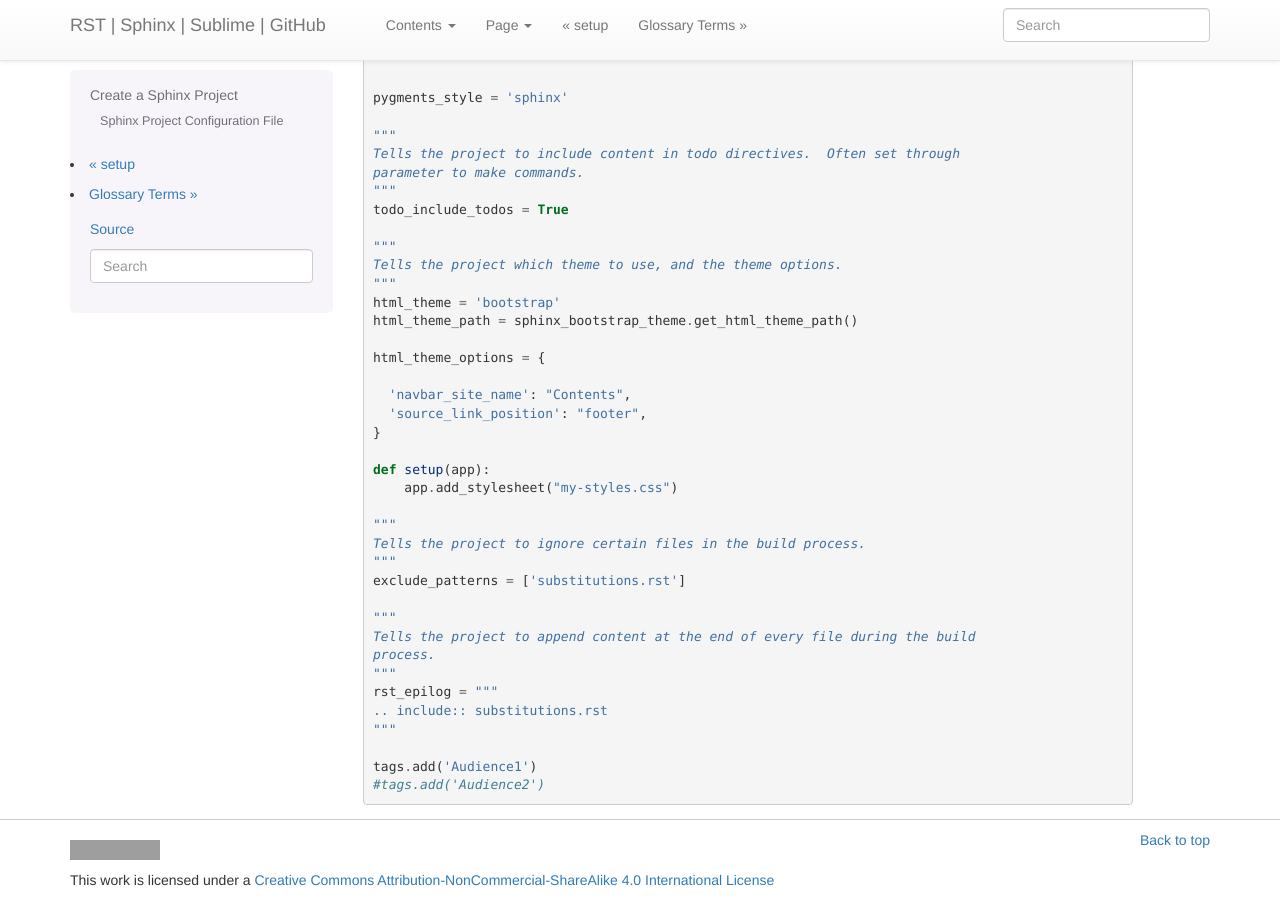
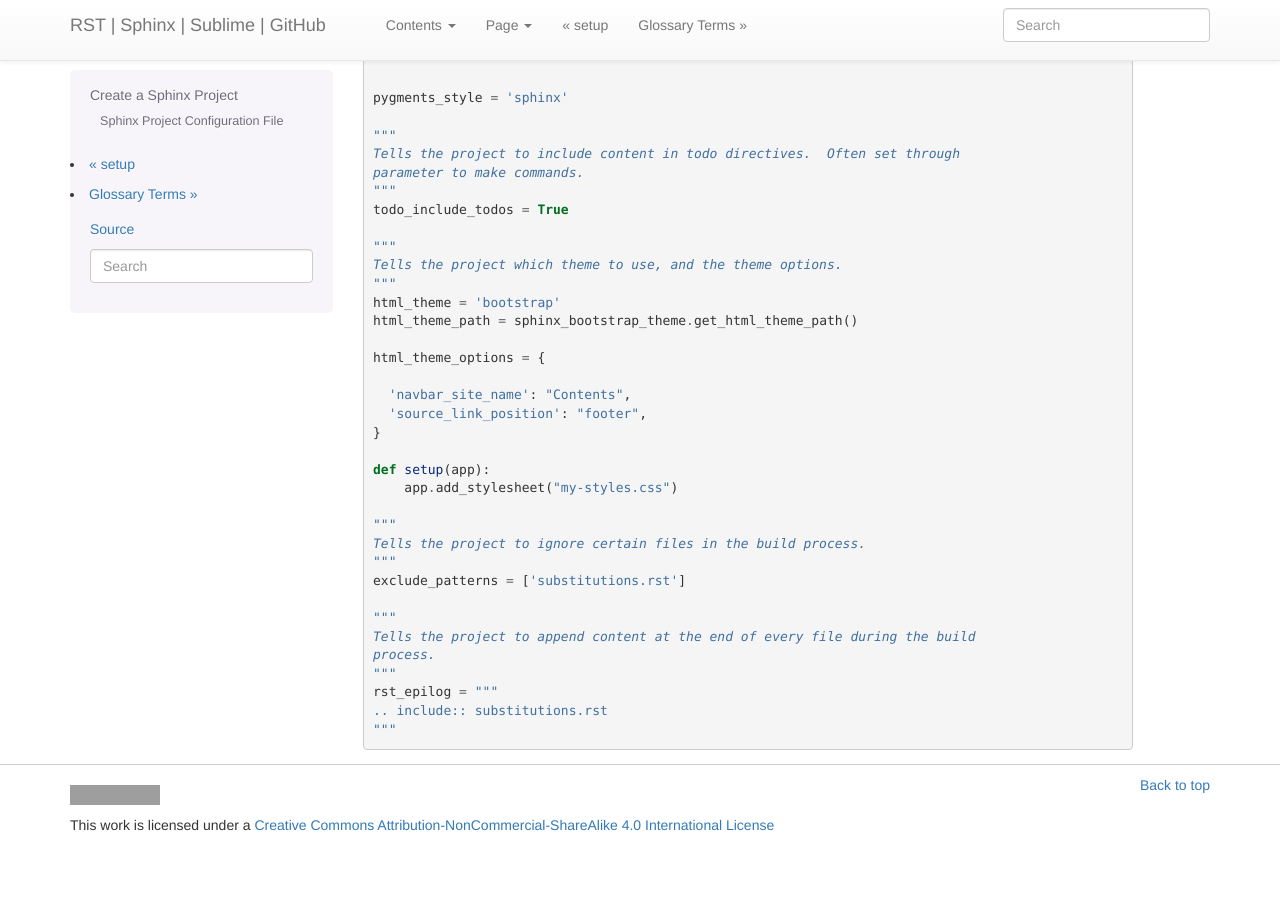
Before and after one commit to MarkHoeber/sphinx_conditions, a Sphinx documentation site: the page built from source/create_project.rst, in a window 1280 px wide and 900 px high, scrolled down 1562 px. Built offline with Sphinx 7.4.7, drawn with Linux system fonts in a browser that asks for light colours; pages that are not in the unit, such as notebooks, are missing from menus; cross-references to code outside the pages are shown as plain code; after the commit the page ends 2407 px from its top, so only the background shows below that; grey boxes are pictures that could not be loaded.

Commit message:
conf and make update

```diff
--- a/source/conf.py
+++ b/source/conf.py
@@ -93,6 +93,3 @@
 rst_epilog = """
 .. include:: substitutions.rst
 """
-
-tags.add('Audience1')
-#tags.add('Audience2')
--- a/source/confs/conf.py
+++ b/source/confs/conf.py
@@ -93,5 +93,5 @@
 rst_epilog = """
 .. include:: substitutions.rst
 """
-
+tags.add('Audience1')
 tags.add('Audience2')
```
Also changed, not shown: 1 other file.
